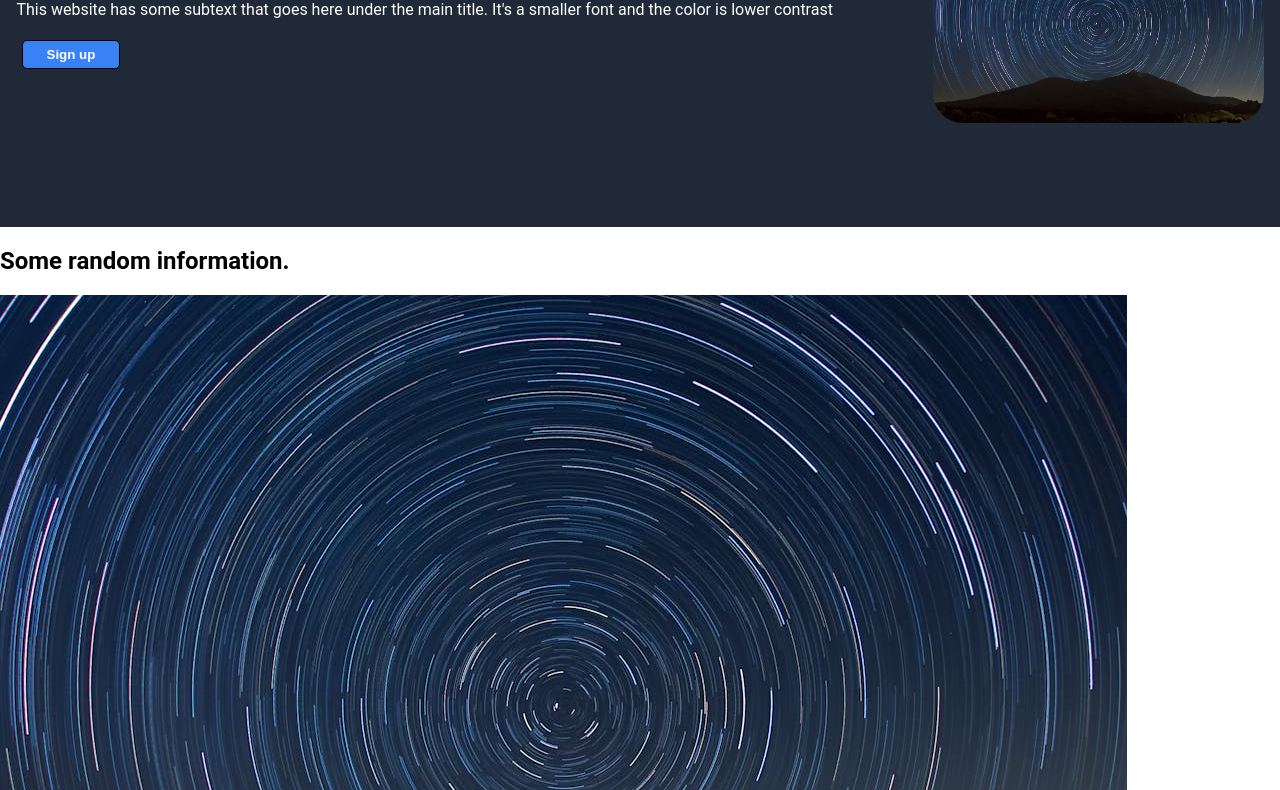
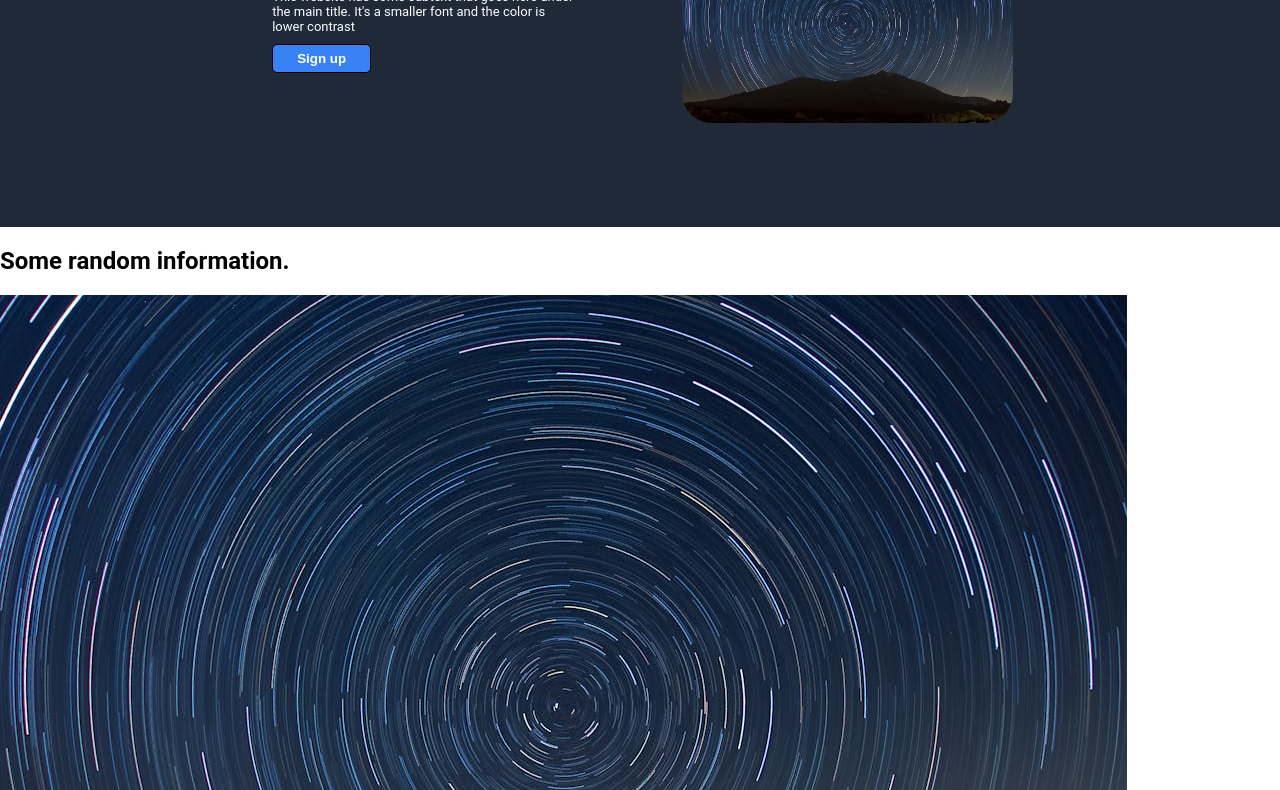
Before and after one commit to mikexyz0/flexbox-practice, a plain HTML site: page index.html in a window 1280 px wide. Shown: the part 248-1038 px from the top of the page. Drawn offline with Linux system fonts and the light colour scheme.

Commit message:
Finalize container1 CSS

```diff
--- a/index.html
+++ b/index.html
@@ -22,7 +22,7 @@
         <div class="container1child">
             <div class="container1left">
                 <h1>This website is awesome</h1>
-                <p>This website has some subtext that goes here under the main title. It's a smaller font and the color is lower contrast</p>
+                <p class="intro">This website has some subtext that goes here under the main title. It's a smaller font and the color is lower contrast</p>
                 <button class="signup">Sign up</button>
             </div>
             <div class="container1right">
```
